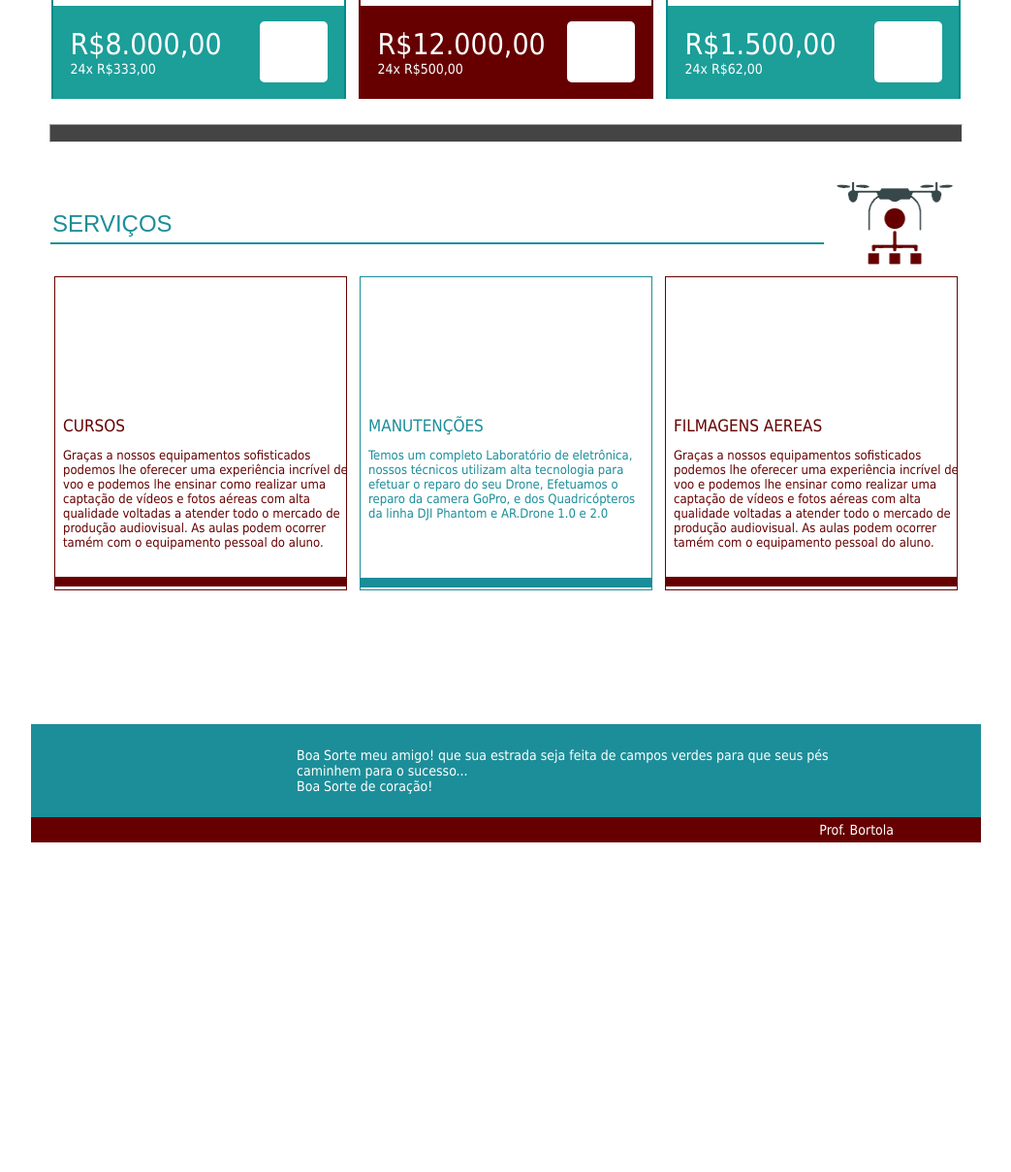
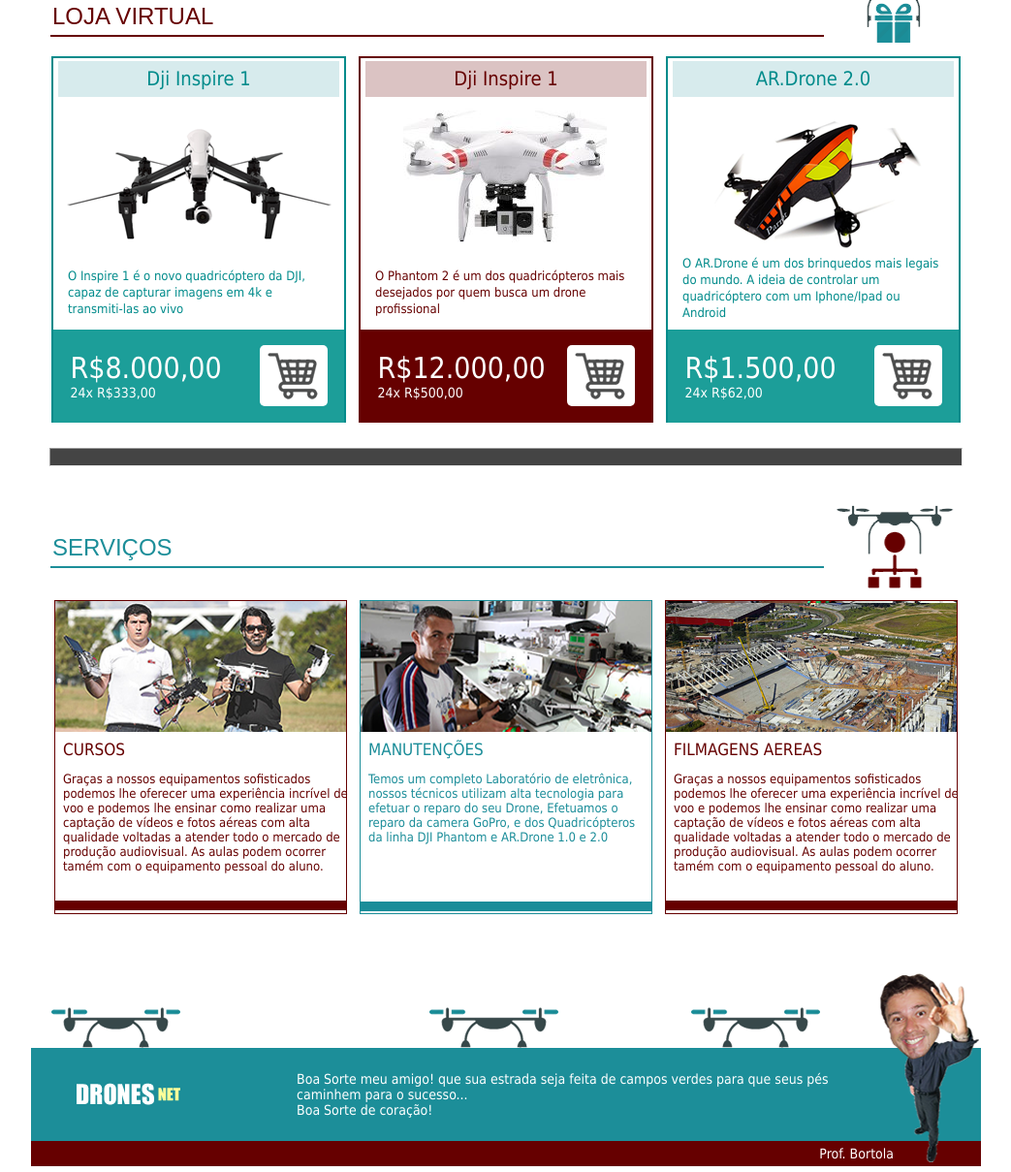
Before and after one commit to ricopozzi/FIAPdrones, a plain HTML site: page index.html in a window 1280 px wide. Shown: the part 539-1748 px from the top of the page at 97% size, without its empty margins (118-1161 px from the left). Before the commit the page ends 1414 px from the top, so only its background shows below. Drawn offline with Linux system fonts and the light colour scheme; the site is published under a folder, as on GitHub Pages, so addresses that start at the root find nothing.

Commit message:
fixed image adress

```diff
--- a/css/estilo.css
+++ b/css/estilo.css
@@ -208,7 +208,7 @@ body {
 }
 
 .cartImage {
-    background: url('/img/galerias.fw.png');
+    background: url('../img/galerias.fw.png');
     background-position: -30px 125px;
     width: 70px;
     height: 63px;
@@ -319,7 +319,7 @@ body {
 .coursesImage {
     width: 100%;
     height: 42%;
-    background: url('/img/galerias2.fw.png') 0px 0px;
+    background: url('../img/galerias2.fw.png') 0px 0px;
 }
 
 .wineCard h2 {
@@ -343,7 +343,7 @@ body {
 
 .filmingsImage {
     height: 42%;
-    background: url('/img/galerias2.fw.png') 0px 140px;
+    background: url('../img/galerias2.fw.png') 0px 140px;
     object-fit: cover;
 
 }
@@ -357,7 +357,7 @@ body {
 
 .fixesImage {
     height: 42%;
-    background: url('/img/galerias2.fw.png') 0px 274px;
+    background: url('../img/galerias2.fw.png') 0px 274px;
 }
 
 .contentFixesContainer {
@@ -394,7 +394,7 @@ body {
 }
 
 .droneLogo {
-    background: url("/img/galerias.fw.png") 270px 120px;
+    background: url("../img/galerias.fw.png") 270px 120px;
     width: 180px;
     height: 50px;
     margin-left: 30px;
@@ -428,7 +428,7 @@ body {
 }
 
 .profImage {
-    background: url('/img/galerias.fw.png') 120px 0;
+    background: url('../img/galerias.fw.png') 120px 0;
     height: 210px;
     width: 110px;
     position: absolute;
@@ -436,7 +436,7 @@ body {
 }
 
 .drone1 {
-    background: url('/img/galerias.fw.png') 0px 300px;
+    background: url('../img/galerias.fw.png') 0px 300px;
     width: 170px;
     height: 60px;
     position: absolute;
@@ -444,7 +444,7 @@ body {
 }
 
 .drone2 {
-    background: url('/img/galerias.fw.png') 0px 300px;
+    background: url('../img/galerias.fw.png') 0px 300px;
     width: 170px;
     height: 60px;
     position: absolute;
@@ -453,7 +453,7 @@ body {
 }
 
 .drone3 {
-    background: url('/img/galerias.fw.png') 0px 300px;
+    background: url('../img/galerias.fw.png') 0px 300px;
     width: 170px;
     height: 60px;
     position: absolute;
--- a/index.html
+++ b/index.html
@@ -12,7 +12,7 @@
 <body>
     <section class="sectionAlign">
         <header class="header">
-            <img src="/img/logo.fw.png" alt="Logo do Drones NET" class="logoImage">
+            <img src="img/logo.fw.png" alt="Logo do Drones NET" class="logoImage">
 
             <nav class="buttonsContainer">
                 <button class="buttons">
@@ -25,7 +25,7 @@
             </nav>
         </header>
 
-        <img src="/img/banner.fw.png" alt="Banner de drone">
+        <img src="img/banner.fw.png" alt="Banner de drone">
         <footer class="sectionFooter">
             <button class="buttonsBottom">Produtos</button>
             <button class="buttonsBottom">loja <br> virtual </button>
```
